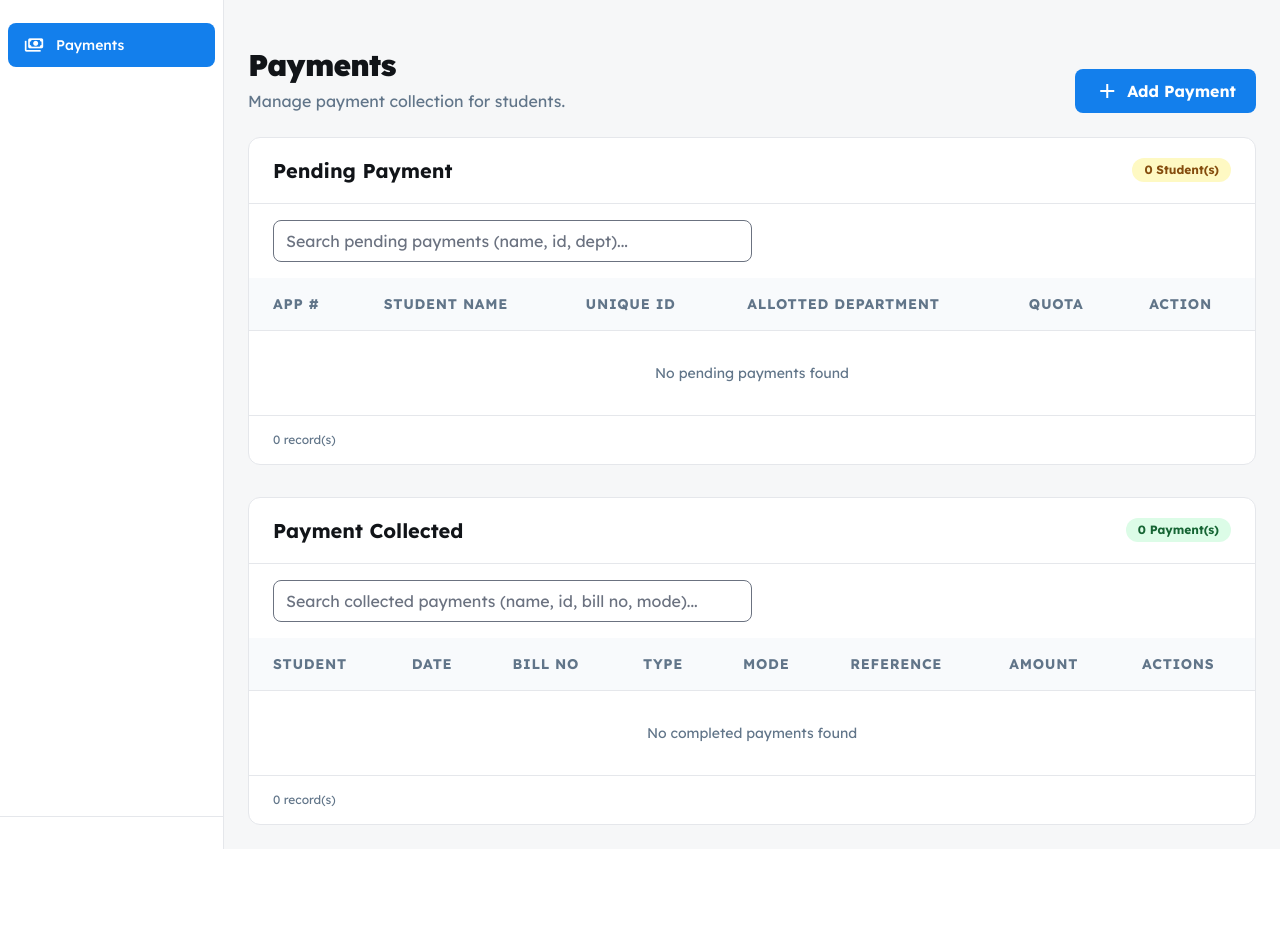
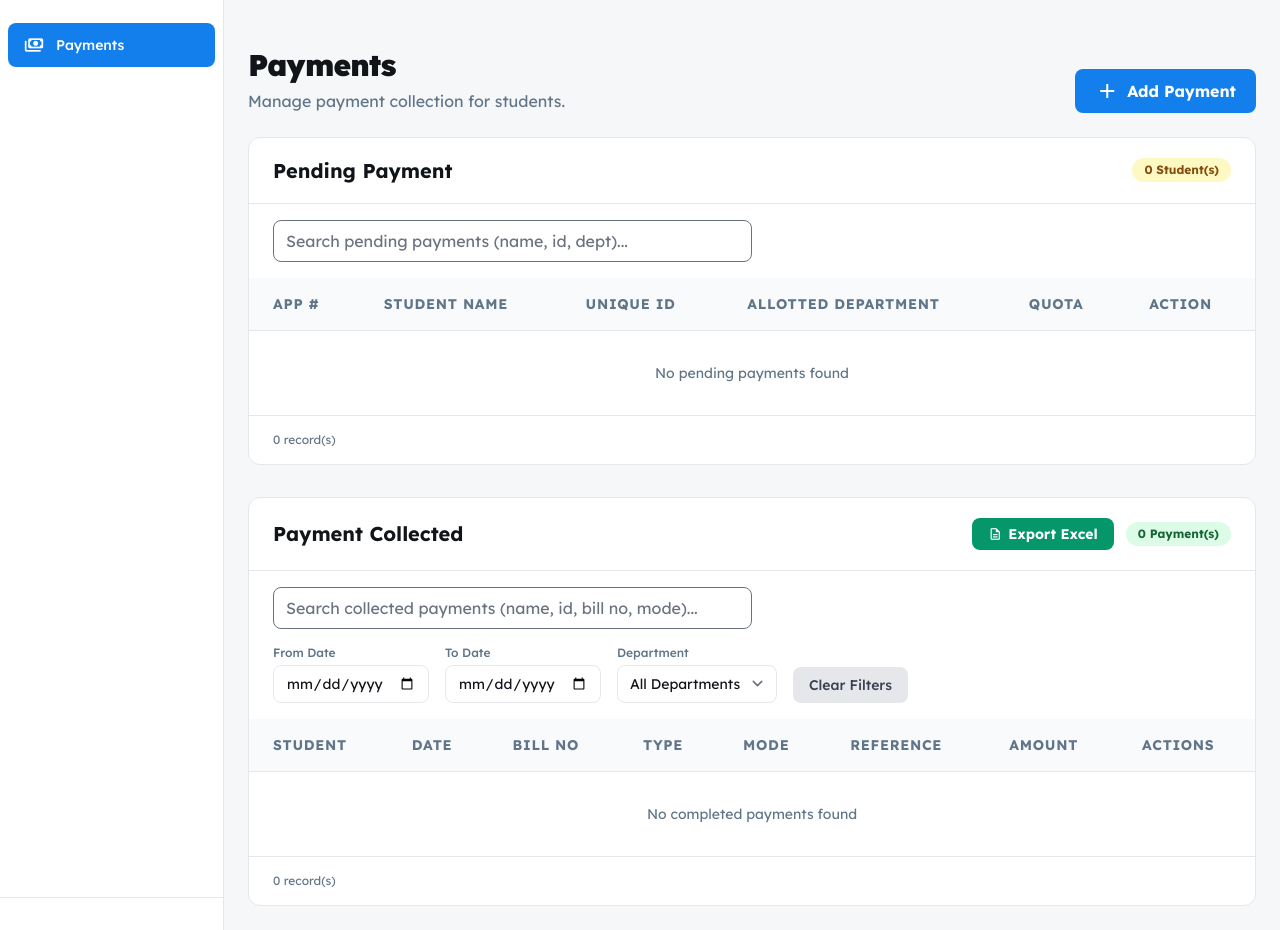
Before and after one commit to pmcadmissions2026-ux/pmcadmissions, a Flask app: template templates/admin/payments_list.html in a window 1280 px wide. Shown: the part 66-996 px from the top of the page. Before the commit the page ends 915 px from the top, so only its background shows below. Run offline with Flask 3, Linux system fonts and the light colour scheme; the template is opened without the code that fills it, so the values that code supplies are empty; some libraries are stand-ins or nearby versions.

Commit message:
added date in payment , export option in paymnet history , direct ref in basic entry , altered , report page

```diff
--- a/server.js
+++ b/server.js
@@ -1915,6 +1915,7 @@ app.post('/api/payments', async (req, res) => {
       mode_of_payment: String(mode_of_payment),
       amount: Number(amount),
       payment_date,
+      created_at: payment_date,
     };
     if(app_id) row.app_id = Number(app_id);
     if(payment_type) row.payment_type = String(payment_type);
--- a/templates/admin/basic_entry.html
+++ b/templates/admin/basic_entry.html
@@ -218,6 +218,7 @@
                   <option>Social Media</option>
                   <option>Student</option>
                   <option>Staff</option>
+                  <option>Direct</option>
                   <option>Other</option>
                 </select>
               </label>
--- a/templates/admin/payments_list.html
+++ b/templates/admin/payments_list.html
@@ -45,6 +45,7 @@
           #printBillArea { position: static !important; width: 100%; background: white; padding: 0; }
         }
     </style>
+<script src="https://cdnjs.cloudflare.com/ajax/libs/xlsx/0.18.5/xlsx.full.min.js"></script>
 </head>
 <body class="bg-background-light dark:bg-background-dark text-[#111418] dark:text-white min-h-screen flex flex-col">
 <header class="flex items-center justify-between whitespace-nowrap border-b border-solid border-[#e5e7eb] dark:border-[#2d3748] bg-white dark:bg-[#1a202c] px-6 py-3 sticky top-0 z-50">
@@ -120,11 +121,32 @@
 <div class="flex flex-col bg-white dark:bg-[#1a202c] rounded-xl border border-[#e5e7eb] dark:border-[#2d3748] overflow-hidden">
 <div class="flex items-center justify-between px-6 py-5 border-b border-[#e5e7eb] dark:border-[#2d3748]">
 <h2 class="text-[#111418] dark:text-white text-xl font-bold leading-tight">Payment Collected</h2>
-<span id="completedCount" class="inline-flex items-center px-3 py-1 rounded-full text-xs font-bold bg-green-100 text-green-800 dark:bg-green-900/30 dark:text-green-400">0 Student(s)</span>
+<div class="flex items-center gap-3">
+  <button onclick="exportCompletedToExcel()" class="inline-flex items-center gap-1.5 bg-emerald-600 hover:bg-emerald-700 text-white font-bold py-1.5 px-4 rounded-lg text-sm"><span class="material-symbols-outlined text-sm">description</span> Export Excel</button>
+  <span id="completedCount" class="inline-flex items-center px-3 py-1 rounded-full text-xs font-bold bg-green-100 text-green-800 dark:bg-green-900/30 dark:text-green-400">0 Student(s)</span>
+</div>
 </div>
 
 <div class="px-6 py-4">
     <input id="completedSearch" type="search" placeholder="Search collected payments (name, id, bill no, mode)..." class="w-full md:w-1/2 px-3 py-2 border rounded-lg focus:outline-none focus:ring" />
+</div>
+
+<div class="px-6 pb-4 flex flex-wrap gap-4 items-end">
+    <div class="flex flex-col gap-1">
+        <label class="text-xs text-[#617589] dark:text-[#a0aec0] font-medium">From Date</label>
+        <input id="completedDateFrom" type="date" onchange="applyCompletedSearch()" class="px-3 py-2 border border-[#e5e7eb] dark:border-[#2d3748] rounded-lg focus:outline-none focus:ring bg-white dark:bg-[#2d3748] text-sm" />
+    </div>
+    <div class="flex flex-col gap-1">
+        <label class="text-xs text-[#617589] dark:text-[#a0aec0] font-medium">To Date</label>
+        <input id="completedDateTo" type="date" onchange="applyCompletedSearch()" class="px-3 py-2 border border-[#e5e7eb] dark:border-[#2d3748] rounded-lg focus:outline-none focus:ring bg-white dark:bg-[#2d3748] text-sm" />
+    </div>
+    <div class="flex flex-col gap-1">
+        <label class="text-xs text-[#617589] dark:text-[#a0aec0] font-medium">Department</label>
+        <select id="completedDeptFilter" onchange="applyCompletedSearch()" class="px-3 py-2 border border-[#e5e7eb] dark:border-[#2d3748] rounded-lg focus:outline-none focus:ring bg-white dark:bg-[#2d3748] text-sm min-w-[160px]">
+            <option value="">All Departments</option>
+        </select>
+    </div>
+    <button onclick="clearCompletedFilters()" class="px-4 py-2 bg-gray-200 dark:bg-[#2d3748] text-gray-700 dark:text-gray-300 rounded-lg text-sm font-medium hover:bg-gray-300 dark:hover:bg-[#374151]">Clear Filters</button>
 </div>
 
 <div class="overflow-x-auto">
@@ -238,8 +260,53 @@ function applyPendingSearch(){
 }
 function applyCompletedSearch(){
     const q=(document.getElementById('completedSearch')?.value||'').trim().toLowerCase();
-    filteredCompleted = q ? allCompleted.filter(p=>JSON.stringify(p).toLowerCase().includes(q)) : allCompleted.slice();
+    const fromVal = document.getElementById('completedDateFrom')?.value || '';
+    const toVal = document.getElementById('completedDateTo')?.value || '';
+    const deptVal = (document.getElementById('completedDeptFilter')?.value||'').trim().toLowerCase();
+    const fromDate = fromVal ? new Date(fromVal + 'T00:00:00') : null;
+    const toDate = toVal ? new Date(toVal + 'T23:59:59') : null;
+    filteredCompleted = allCompleted.filter(p => {
+        if(q && !JSON.stringify(p).toLowerCase().includes(q)) return false;
+        if(fromDate || toDate) {
+            const dateStr = p.payment_date || p.created_at;
+            if(!dateStr) return false;
+            const d = new Date(String(dateStr).replace(/^(\d{4}-\d{2}-\d{2})\s+(\d{2}:\d{2}:\d{2})/, '$1T$2'));
+            if(isNaN(d)) return false;
+            if(fromDate && d < fromDate) return false;
+            if(toDate && d > toDate) return false;
+        }
+        if(deptVal) {
+            const pDept = (p.branch_name||'').trim().toLowerCase();
+            if(!pDept.includes(deptVal)) return false;
+        }
+        return true;
+    });
     renderCompletedPage(1);
+}
+function clearCompletedFilters(){
+    const els = ['completedDateFrom','completedDateTo','completedSearch'];
+    els.forEach(id => { const el=document.getElementById(id); if(el) el.value=''; });
+    const deptEl = document.getElementById('completedDeptFilter'); if(deptEl) deptEl.value='';
+    filteredCompleted = allCompleted.slice();
+    renderCompletedPage(1);
+}
+function exportCompletedToExcel(){
+    if(!window.XLSX) return alert('Excel library not loaded. Please refresh the page.');
+    const rows = filteredCompleted.map(p => ({
+        'Student Name': p.student_name||'',
+        'Unique ID': p.unique_id||'',
+        'Date': p.payment_date||(p.created_at ? new Date(p.created_at).toLocaleDateString('en-IN') : ''),
+        'Bill No': p.bill_no||'',
+        'Type': p.payment_type||'',
+        'Mode': p.mode_of_payment||'',
+        'Reference': p.reference_number||p.upi_id||'',
+        'Department': p.branch_name||'',
+        'Amount': Number(p.amount||0)
+    }));
+    const ws = XLSX.utils.json_to_sheet(rows);
+    const wb = XLSX.utils.book_new();
+    XLSX.utils.book_append_sheet(wb, ws, 'Payments');
+    XLSX.writeFile(wb, 'payments_' + new Date().toISOString().slice(0,10) + '.xlsx');
 }
 
 async function loadPaymentsPage(){
@@ -265,6 +332,10 @@ async function loadPaymentsPage(){
     payments.forEach(p=>{ const sid=String(p.student_id||''); if(sid){ window._historyByStudent[sid]=window._historyByStudent[sid]||[]; window._historyByStudent[sid].push(p); } });
     allCompleted = payments; filteredCompleted = payments.slice();
     if(completedCount) completedCount.textContent = payments.length + ' Payment(s)';
+    // Populate dept filter dropdown
+    const deptNames = [...new Set(payments.map(p => p.branch_name).filter(Boolean))].sort();
+    const deptSel = document.getElementById('completedDeptFilter');
+    if(deptSel){ deptNames.forEach(d => { const opt = document.createElement('option'); opt.value = d; opt.textContent = d; deptSel.appendChild(opt); }); }
     renderCompletedPage(1);
 
     // wire search inputs
--- a/templates/admin/reports_precounseling.html
+++ b/templates/admin/reports_precounseling.html
@@ -251,6 +251,8 @@
           const paidDateByStudent = {};
           paymentsArr.forEach(p => {
             if(!p || !p.student_id) return;
+            // Exclude "Application Form" payments — they do not count as admitted
+            if(p.payment_type && p.payment_type.trim().toLowerCase() === 'application form') return;
             const sid = String(p.student_id);
             paidStudentIds.add(sid);
             if(p.created_at){
@@ -411,7 +413,7 @@
             function parseDateStr(s){ try{ let str=String(s||'').replace(/^(\d{4}-\d{2}-\d{2})\s+(\d{2}:\d{2}:\d{2}(?:\.\d+)?)(.*)$/,'$1T$2$3'); const d=new Date(str); return isNaN(d)?null:d; }catch(e){ return null; } }
             const enquiriesOnDate = studentsArr.filter(s=>{ const d=parseDateStr(s.created_at); return d && d>=onStart && d<=onEnd; }).length;
             const waitingOnDate = adm.filter(a=>{ const d=parseDateStr(a.created_at); if(!d || !(d>=onStart && d<=onEnd)) return false; const pd=paidDateByStudent[String(a.student_id||'')]; return !pd || pd>onEnd; }).length;
-            const admittedOnDate = paymentsArr.filter(p=>{ const d=parseDateStr(p&&p.created_at); return d && d>=onStart && d<=onEnd; }).length;
+            const admittedOnDate = paymentsArr.filter(p=>{ if(!p || (p.payment_type && p.payment_type.trim().toLowerCase()==='application form')) return false; const d=parseDateStr(p&&p.created_at); return d && d>=onStart && d<=onEnd; }).length;
             const onEnqEl = document.getElementById('card-on-enquiries'); if(onEnqEl) onEnqEl.innerText = enquiriesOnDate;
             const onWaitEl = document.getElementById('card-on-waiting'); if(onWaitEl) onWaitEl.innerText = waitingOnDate;
             const onAdmEl = document.getElementById('card-on-admitted'); if(onAdmEl) onAdmEl.innerText = admittedOnDate;
```
